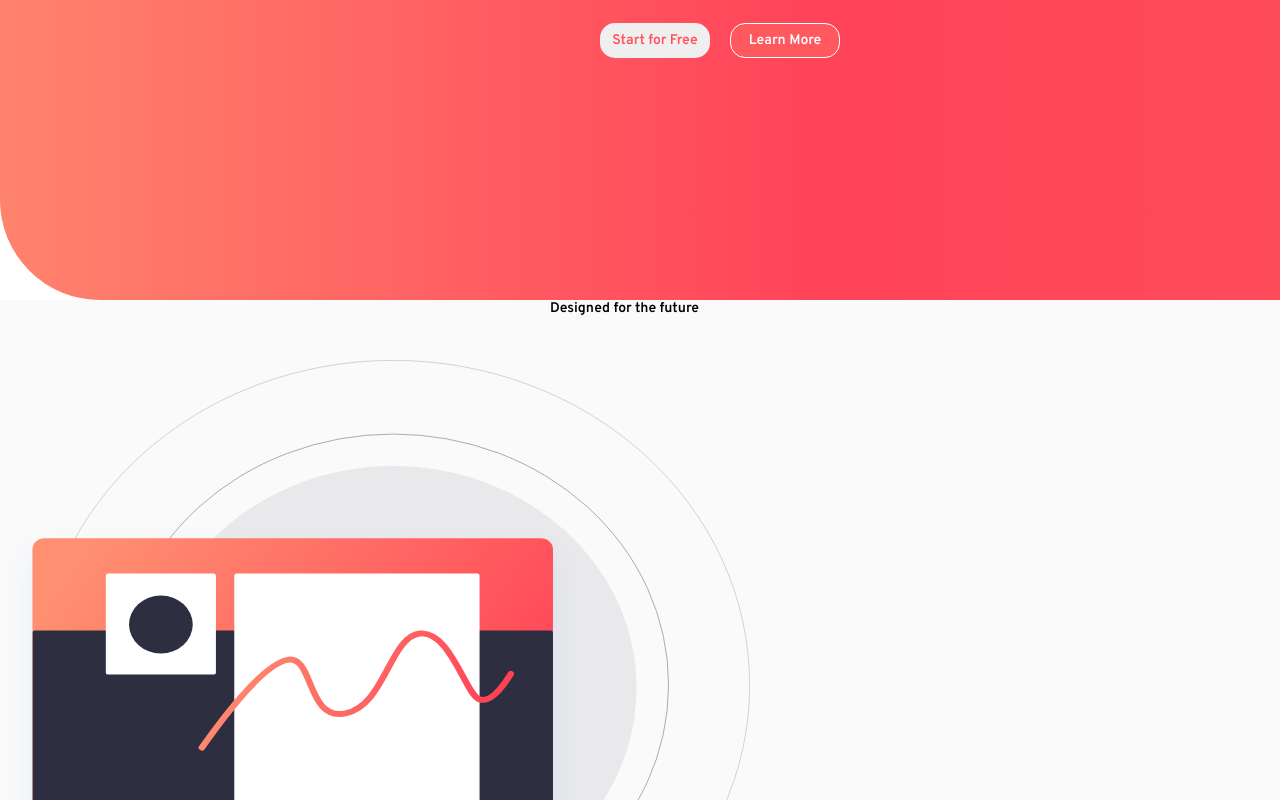
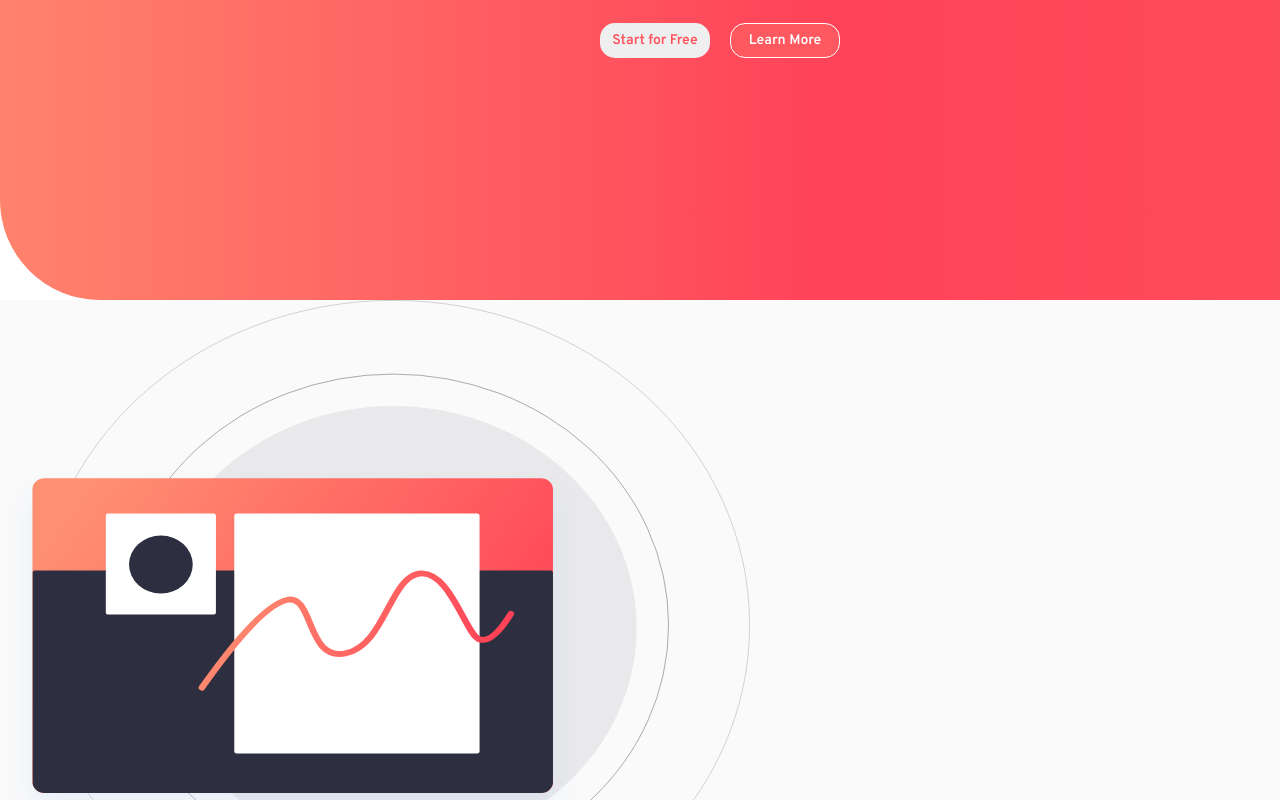
Before and after one commit to monsor3s/react-blogr-landing-page, a React (Create React App) app: page / in a window 1280 px wide. Shown: the part 300-1100 px from the top of the page. Built offline with nearby package versions, Linux system fonts and the light colour scheme.

Commit message:
updt cmmt

```diff
--- a/src/components/Body/BodyElements.js
+++ b/src/components/Body/BodyElements.js
@@ -5,13 +5,16 @@ export const BodyBackground = styled.div`
 `;
 
 export const BodyContainer = styled.div`
+    position: relative;
     width: 1440px;
     height: 2433px;
     display: flex;
     background-color: #fafafa;
+
 `;
 
 export const BodySectionOne = styled.div`
+    position: relative;
     width: 1440px;
     height: 946px;
     display: flex;
@@ -19,15 +22,16 @@ export const BodySectionOne = styled.div`
 `;
 
 export const ImageEditorDesk = styled.img`
+    position: relative;
     width: 750px;
     height: 650px;
-    margin: 60px -200px 0 0;
     display: flex;
     overflow: hidden;
     z-index: 0;
 `;
 
 export const TitleSectionOne = styled.h1`
+    position: relative;
     width: 418px;
     height: 64px;
     font-size: 14px;
--- a/src/components/Body/index.js
+++ b/src/components/Body/index.js
@@ -14,7 +14,7 @@ export const Body = () => {
         <BodyContainer>
           <BodySectionOne>
             <ImageEditorDesk src={EditorDesk} alt="Editor Desk"/>
-            <TitleSectionOne>Designed for the future</TitleSectionOne>
+            {/* <TitleSectionOne>Designed for the future</TitleSectionOne> */}
           </BodySectionOne>
         </BodyContainer>
     </BodyBackground>
--- a/src/components/Header/HeaderElements.js
+++ b/src/components/Header/HeaderElements.js
@@ -18,7 +18,7 @@ export const HeaderContainer = styled.div`
 `;
 
 export const ImageBackgroundDesk = styled.div`
-    z-index: 0;
+    z-index: 1;
     background-image: url(${bgDesk});
     background-size: cover;
     background-size: 210% 44%;
```
